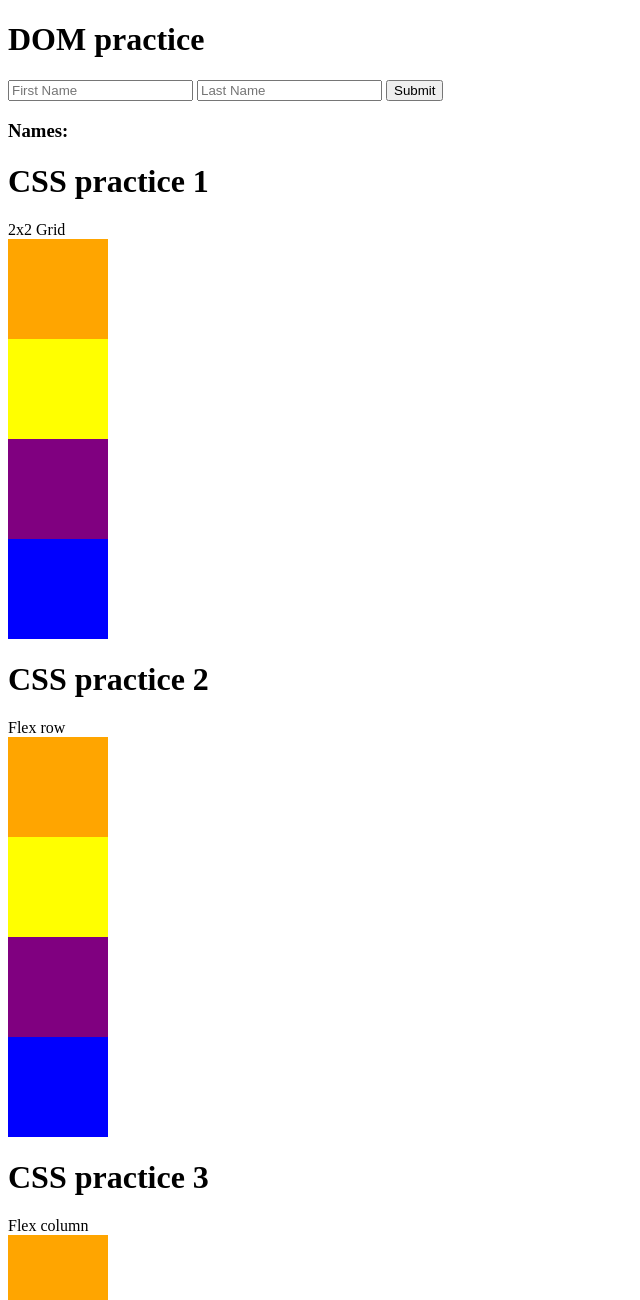
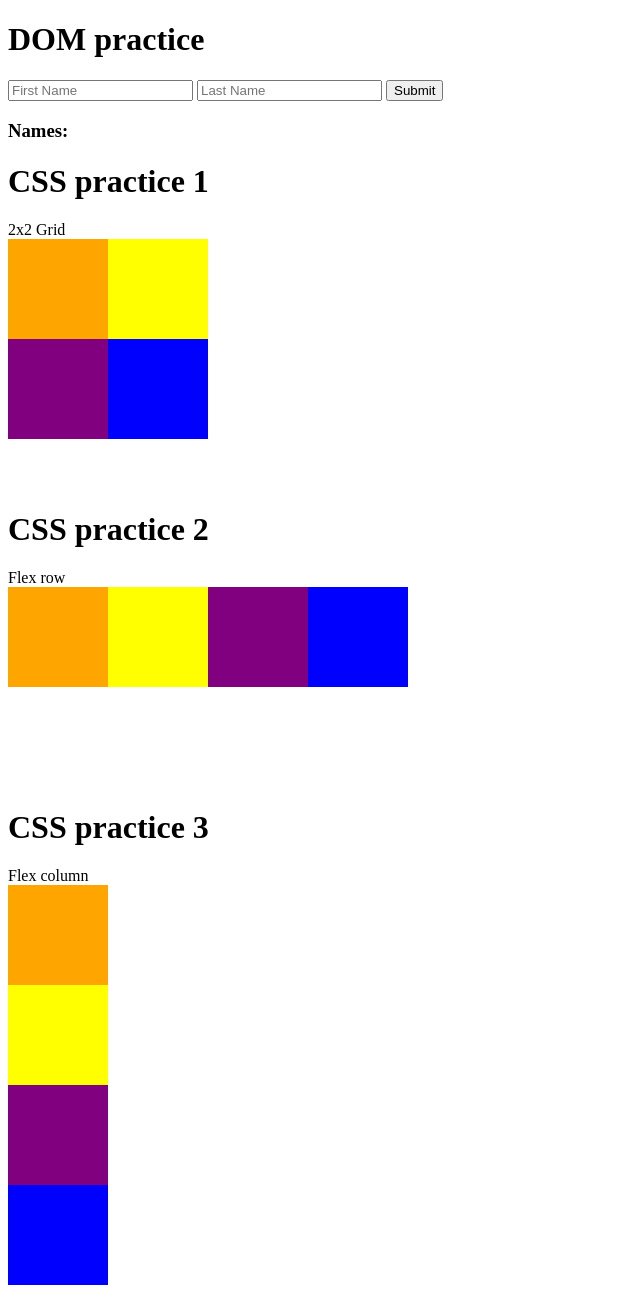
Before and after one commit to deliscool/level1-mid-assessment, a plain HTML site: page index.html in a window 1280 px wide. Shown: the top 1300 px of the page, without its empty margins (0-640 px from the left). Drawn offline with Linux system fonts and the light colour scheme.

Commit message:
finalized class names

```diff
--- a/styles.css
+++ b/styles.css
@@ -6,9 +6,13 @@
     Tips: You may need to adjust the height and width of the container in order to adjust for the changes you make. You don't need to change the height & width for each individual box.
 */
 
-.container {
-    height: 400px;
+.container1 {
+    height: 250px;
     width: 100px;
+    display: grid;
+    grid-template-columns: auto auto;
+    grid-template-rows: 1fr 1fr 1fr 1fr;
+    grid-gap: 0px;
 }
 
 .box {
@@ -31,3 +35,17 @@
 .blue {
     background-color: blue;
 }
+
+.container2 {
+    height: 200px;
+    width: 400px;
+    display: flex;
+    flex-direction:row;
+}
+
+.container3 {
+    height: 400px;
+    width: 400px;
+    display: flex;
+    flex-direction:column;
+}
```
